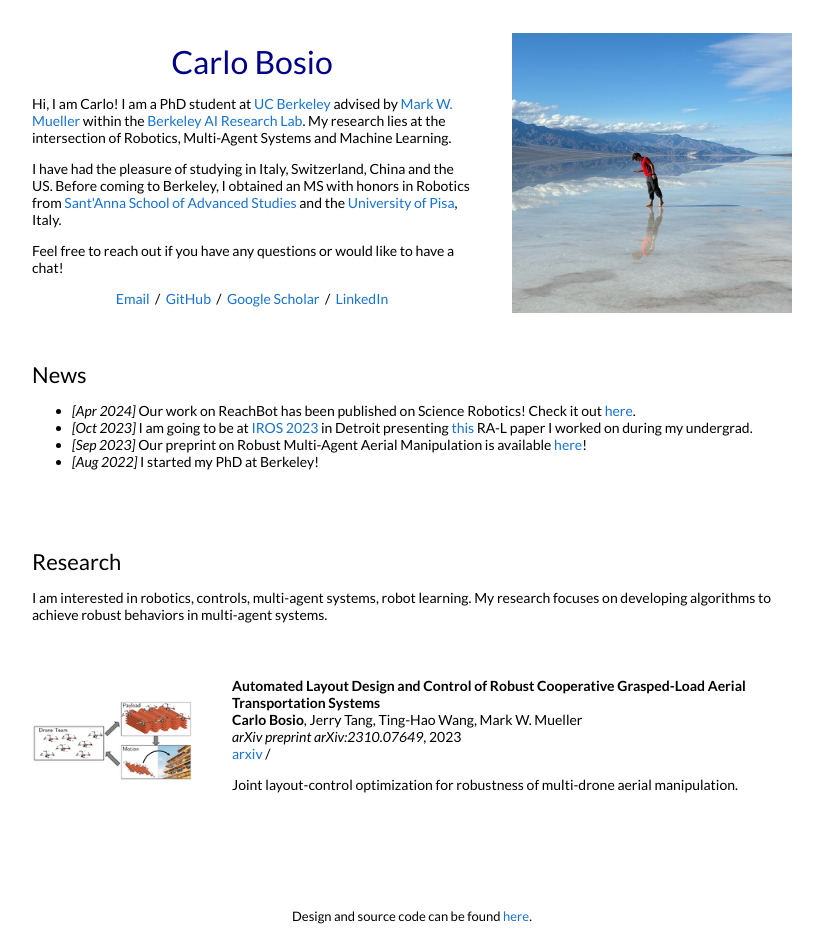
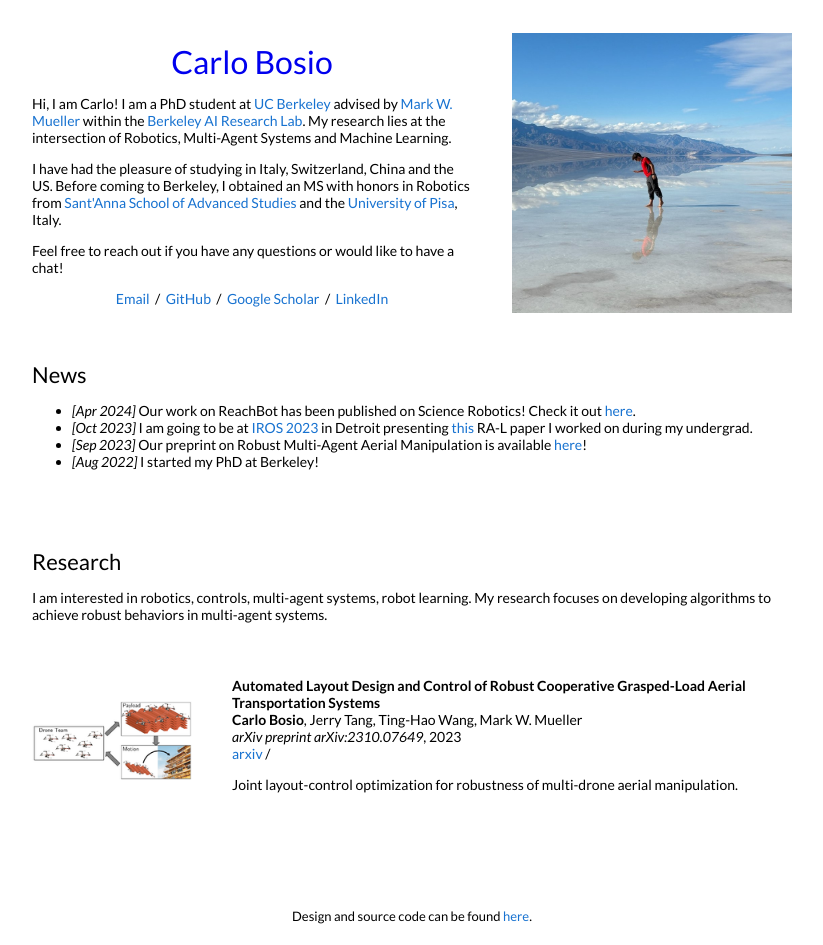
Before and after one commit to carlobosio/carlobosio.github.io, a Jekyll site: the page built from _posts/2024-05-25-layout.markdown, in a window 1280 px wide. Shown: the whole page, without its empty margins (228-1051 px from the left). Built offline with Jekyll 4.4.1, drawn with Linux system fonts in a browser that asks for light colours.

Commit message:
changed color in name

```diff
--- a/_layouts/default.html
+++ b/_layouts/default.html
@@ -31,7 +31,7 @@
         <table style="width:100%;border:0px;border-spacing:0px;border-collapse:separate;margin-right:auto;margin-left:auto;">
           <tr style="padding:0px">
             <td style="padding:2.5%;width:60%;vertical-align:middle">
-              <h1 style="color: #000089;">
+              <h1 style="color: #0000EE;">
                 Carlo Bosio
               </h1>
               <p>Hi, I am Carlo! I am a PhD student at <a href="https://www.berkeley.edu/">UC Berkeley</a> advised by <a href="https://hiperlab.berkeley.edu/members/mark-w-mueller/">Mark W. Mueller</a> within the <a href="https://bair.berkeley.edu/">Berkeley AI Research Lab</a>. My research lies at the intersection of Robotics, Multi-Agent Systems and Machine Learning.
```
